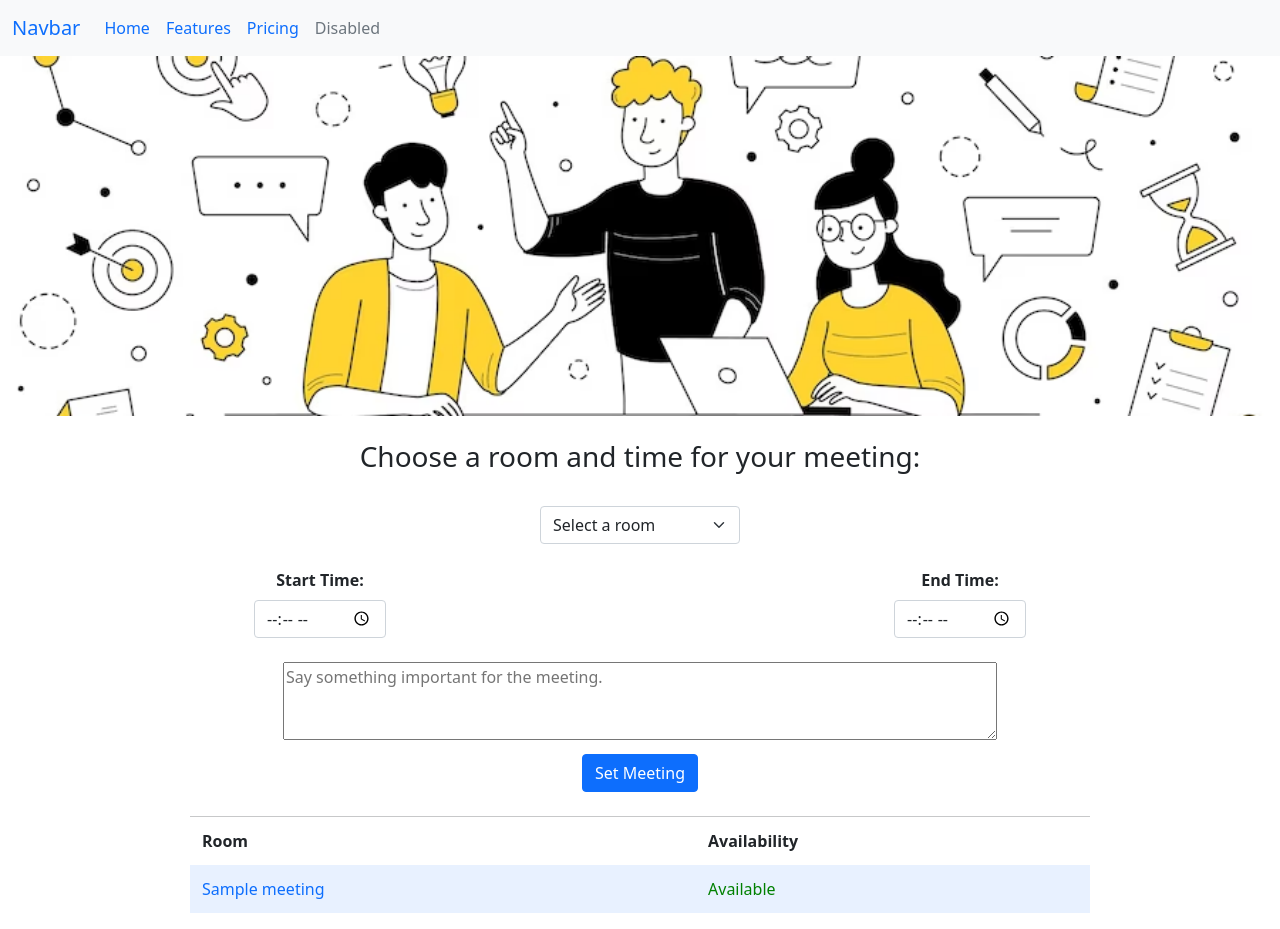
After one commit to Rononoa13/flask-Office-Meeting-Room-Management-System-, a Flask app: page /set-meeting in a window 1280 px wide. The commit adds this page. Run offline with Flask 3, Linux system fonts and the light colour scheme; tables that the repository leaves empty hold one stand-in row (values such as "Sample post").

Commit message:
Added feature to set the meeting

```diff
--- a/app.py
+++ b/app.py
@@ -1,5 +1,6 @@
-from flask import Flask, render_template
-from models import db
+import datetime
+from flask import Flask, render_template, request, redirect
+from models import db, SetMeeting
 
 
 app = Flask(__name__)
@@ -14,6 +15,24 @@ db.init_app(app)
 def dashboard():
     return render_template("dashboard.html")
 
+
+@app.route('/set-meeting', methods=['GET', 'POST'])
+def set_meeting():
+    if request.method == 'POST':
+
+        room_name = request.form.get('selected_option')
+        start_time = request.form.get('start_time')
+        end_time = request.form.get('end_time')
+
+        # Add to database
+        time = SetMeeting(room_name=room_name, start_time=start_time, end_time=end_time)
+        db.session.add(time)
+        db.session.commit()
+        return redirect("/set-meeting")
+    else:
+        times = SetMeeting.query.all()
+        return render_template("team_lead/meeting_form.html", times=times)
+
 if __name__ == "__main__":
     with app.app_context():
         db.create_all()
--- a/templates/dashboard.html
+++ b/templates/dashboard.html
@@ -3,6 +3,8 @@
 {% block title %} Dashboard {% endblock %}
 
 {% block content %}
+<br>
+<br>
 
 <div class="card-container" align="center">
     <div class="row">
--- a/templates/layout.html
+++ b/templates/layout.html
@@ -20,8 +20,7 @@
     <header>
         {% include 'navbar.html' %}
     </header>
-    <br>
-    <br>
+
 
     <div class="container-row">
 
--- /dev/null
+++ b/templates/team_lead/meeting_form.html
@@ -0,0 +1,83 @@
+{% extends "layout.html" %}
+
+{% block title %} Meeting Room {% endblock %}
+
+
+{% block content %}
+
+<img id="banner" src="{{url_for('static', filename='/images/meeting-doodle.avif')}}" alt="">
+
+<div class="meeting-form-container" align="center">
+    <br>
+    <h3>Choose a room and time for your meeting:</h3>
+    <br>
+    <form action="" method="post">
+        <div class="dropdown" align="center">
+            <div style="width: 200px;">
+                <select id="dropdown" class="form-select" name="selected_option" required>
+                    <option value="" disabled selected>Select a room</option>
+                    <option value="Meeting Room 1">Meeting Room 1</option>
+                    <option value="Discussion Room 1">Discussion Room 1</option>
+                    <!-- Add more options as needed -->
+                </select>
+            </div>
+        </div>
+        <br>
+        <div class="timeslot">
+            <div class="form-group">
+                <!-- Start -->
+                <label for="start_time" class="form-label"><b>Start Time:</b></label>
+                <input type="time" id="start_time" name="start_time" class="form-control" class="form-control">
+            </div>
+
+            <div class="form-group">
+                <!-- End -->
+                <label for="end_time" class="form-label"><b>End Time:</b></label>
+                <input type="time" id="end_time" name="end_time" class="form-control">
+            </div>
+
+        </div>
+        <!--  -->
+        <br>
+
+        <div class="mb-2">
+            <!-- <label for="">Cover Letter:</label><br> -->
+            <textarea name="cover_letter" id="" cols="75" rows="3"
+                placeholder="Say something important for the meeting."></textarea>
+        </div>
+
+        <input class="btn btn-primary" type="submit" id="set_time" value="Set Meeting">
+
+    </form>
+</div>
+<br>
+<hr style="width: 900px; margin: 0 auto;">
+
+<div class="meeting-table-availablity-container" align="center">
+    <table>
+        <thead>
+            <tr>
+                <th>Room</th>
+                <th>Availability</th>
+            </tr>
+        </thead>
+        <tbody>
+            <!-- TODO: Loop through the database entries to display them in this table -->
+            <!-- Rows inside table -->
+            {% for time in times %}
+            <tr>
+                <td> <a href="#" style="text-decoration: none;">{{ time.room_name }}</a></td>
+                {% if time.availability %}
+                <td class="available" style="color: green;">Available</td>
+                {% else %}
+                <td class="occupied" style="color: red;">Occupied</td>
+                {% endif %}
+            </tr>
+            {% endfor %}
+        </tbody>
+    </table>
+</div>
+{% endblock%}
+
+
+</html>
```
Also changed, not shown: models.py (+3 -4 lines), static/images/meeting-doodle.avif (added).
